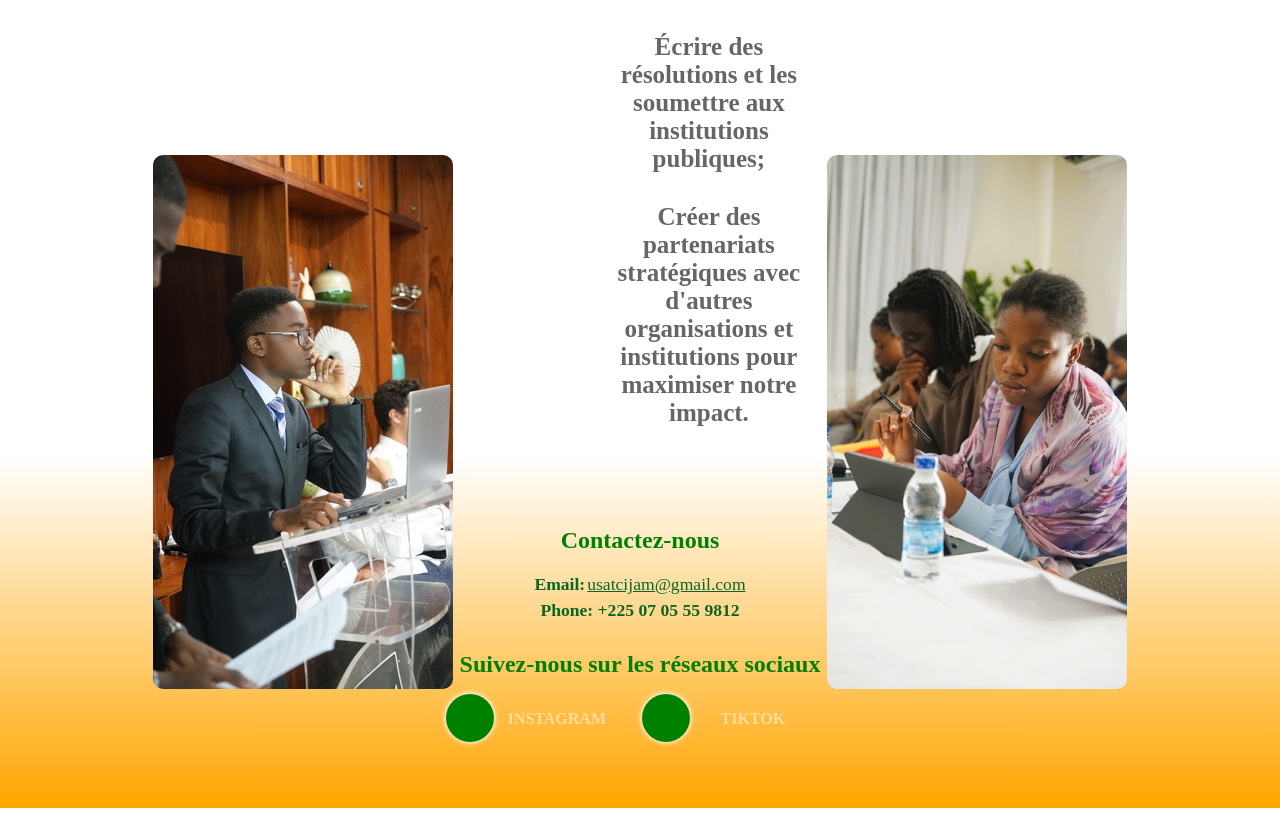
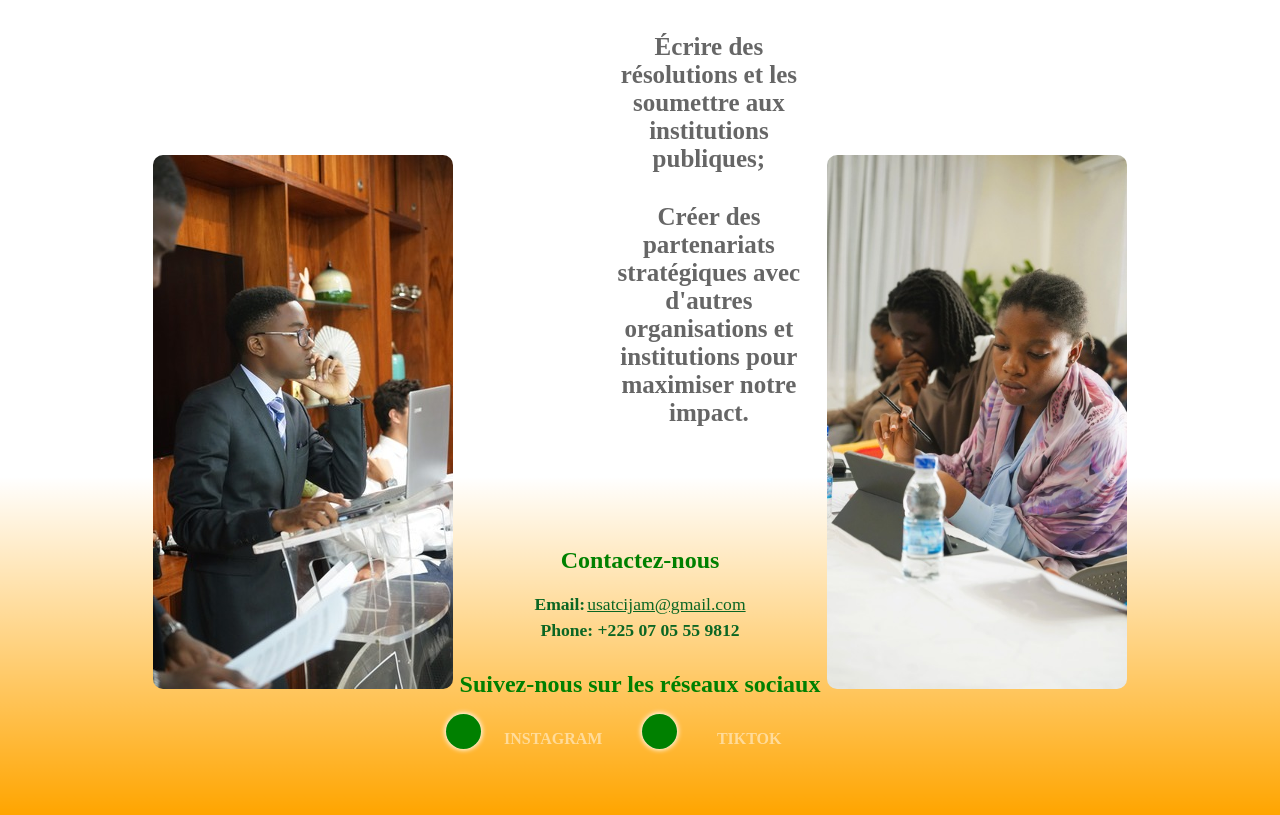
Before and after one commit to CIJAM/cijam.notre_mission, a plain HTML site: page index.html in a window 1280 px wide. Shown: the part 2636-3451 px from the top of the page. Drawn offline with Linux system fonts and the light colour scheme.

Commit message:
Update style_mission.css

```diff
--- a/style_mission.css
+++ b/style_mission.css
@@ -467,6 +467,7 @@ h1 {
     background-color: #FFA500;
     padding: 50px 0;
     text-align: center;
+    margin-top: 20px;
 }
 
 .contact-info p {
@@ -567,8 +568,8 @@ h1 {
     position: relative;
     display: block;
     margin: 0;
-    width: 3rem;
-    height: 3rem;
+    width: 2.2rem;
+    height: 2.2rem;
     background: #008000;
     border-radius: 1.625rem;
 }
@@ -610,7 +611,7 @@ h1 {
     right: 0;
     bottom: 0;
     padding: 0.75rem 0;
-    margin: 0 0 0 1.85rem;
+    margin: 0 0 0 1.4rem;
     color: rgba(255, 255, 255, 0.493);
     font-weight: 700;
     line-height: 1.6;
```
